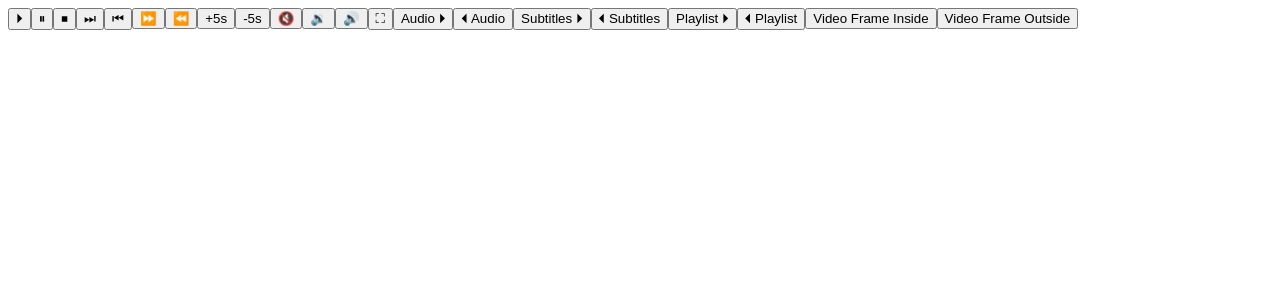
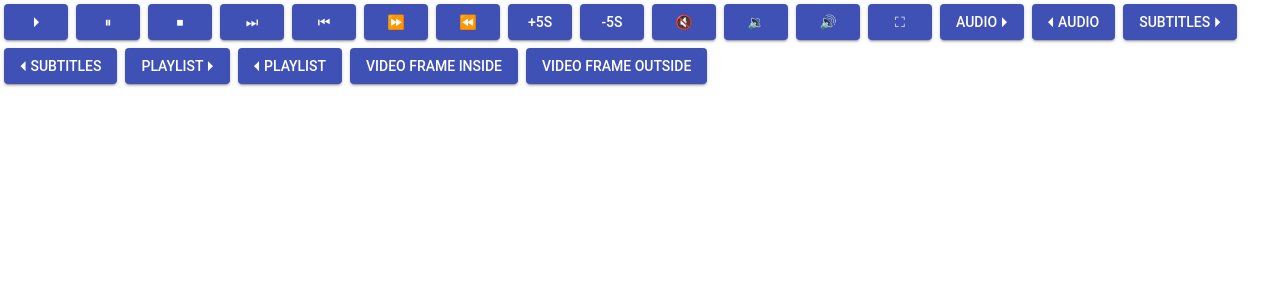
Before and after one commit to burdukowsky/mpc-hc-web, an Angular app: page / in a window 1280 px wide. Shown: the top 300 px of the page. Built offline with nearby package versions, Linux system fonts and the light colour scheme; a small style sheet from the web is missing.

Commit message:
add basic styles

```diff
--- a/package.json
+++ b/package.json
@@ -20,6 +20,7 @@
     "@angular/platform-browser-dynamic": "~7.2.0",
     "@angular/router": "~7.2.0",
     "core-js": "^2.5.4",
+    "roboto-fontface": "^0.10.0",
     "rxjs": "~6.3.3",
     "tslib": "^1.9.0",
     "zone.js": "~0.8.26"
--- a/src/app/main/main.component.html
+++ b/src/app/main/main.component.html
@@ -1,21 +1,21 @@
-<button (click)="do(command.Play)">&#x23f5;</button>
-<button (click)="do(command.Pause)">&#x23f8;</button>
-<button (click)="do(command.Stop)">&#x23f9;</button>
-<button (click)="do(command.Forward)">&#x23ed;</button>
-<button (click)="do(command.Back)">&#x23ee;</button>
-<button (click)="do(command.IncreaseSpeed)">&#x23e9;</button>
-<button (click)="do(command.DecreaseSpeed)">&#x23ea;</button>
-<button (click)="do(command.SeekForwardMedium)">+5s</button>
-<button (click)="do(command.SeekBackwardMedium)">-5s</button>
-<button (click)="do(command.Mute)">🔇</button><!--&#x1f507;-->
-<button (click)="do(command.VolumeDown)">🔉</button><!--&#x1f509;-->
-<button (click)="do(command.VolumeUp)">🔊</button><!--&#x1f50a;-->
-<button (click)="do(command.Fullscreen)">&#x26F6;</button>
-<button (click)="do(command.NextAudio)">Audio &#x23f5;</button>
-<button (click)="do(command.PreviousAudio)">&#x23f4; Audio</button>
-<button (click)="do(command.NextSubtitles)">Subtitles &#x23f5;</button>
-<button (click)="do(command.PreviousSubtitles)">&#x23f4; Subtitles</button>
-<button (click)="do(command.NextPlaylistItem)">Playlist &#x23f5;</button>
-<button (click)="do(command.PreviousPlaylistItem)">&#x23f4; Playlist</button>
-<button (click)="do(command.VideoFrameInside)">Video Frame Inside</button>
-<button (click)="do(command.VideoFrameOutside)">Video Frame Outside</button>
+<button class="mat-raised-button mat-raised-button-primary" (click)="do(command.Play)">&#x23f5;</button>
+<button class="mat-raised-button mat-raised-button-primary" (click)="do(command.Pause)">&#x23f8;</button>
+<button class="mat-raised-button mat-raised-button-primary" (click)="do(command.Stop)">&#x23f9;</button>
+<button class="mat-raised-button mat-raised-button-primary" (click)="do(command.Forward)">&#x23ed;</button>
+<button class="mat-raised-button mat-raised-button-primary" (click)="do(command.Back)">&#x23ee;</button>
+<button class="mat-raised-button mat-raised-button-primary" (click)="do(command.IncreaseSpeed)">&#x23e9;</button>
+<button class="mat-raised-button mat-raised-button-primary" (click)="do(command.DecreaseSpeed)">&#x23ea;</button>
+<button class="mat-raised-button mat-raised-button-primary" (click)="do(command.SeekForwardMedium)">+5s</button>
+<button class="mat-raised-button mat-raised-button-primary" (click)="do(command.SeekBackwardMedium)">-5s</button>
+<button class="mat-raised-button mat-raised-button-primary" (click)="do(command.Mute)">🔇</button><!--&#x1f507;-->
+<button class="mat-raised-button mat-raised-button-primary" (click)="do(command.VolumeDown)">🔉</button><!--&#x1f509;-->
+<button class="mat-raised-button mat-raised-button-primary" (click)="do(command.VolumeUp)">🔊</button><!--&#x1f50a;-->
+<button class="mat-raised-button mat-raised-button-primary" (click)="do(command.Fullscreen)">&#x26F6;</button>
+<button class="mat-raised-button mat-raised-button-primary" (click)="do(command.NextAudio)">Audio &#x23f5;</button>
+<button class="mat-raised-button mat-raised-button-primary" (click)="do(command.PreviousAudio)">&#x23f4; Audio</button>
+<button class="mat-raised-button mat-raised-button-primary" (click)="do(command.NextSubtitles)">Subtitles &#x23f5;</button>
+<button class="mat-raised-button mat-raised-button-primary" (click)="do(command.PreviousSubtitles)">&#x23f4; Subtitles</button>
+<button class="mat-raised-button mat-raised-button-primary" (click)="do(command.NextPlaylistItem)">Playlist &#x23f5;</button>
+<button class="mat-raised-button mat-raised-button-primary" (click)="do(command.PreviousPlaylistItem)">&#x23f4; Playlist</button>
+<button class="mat-raised-button mat-raised-button-primary" (click)="do(command.VideoFrameInside)">Video Frame Inside</button>
+<button class="mat-raised-button mat-raised-button-primary" (click)="do(command.VideoFrameOutside)">Video Frame Outside</button>
--- a/src/styles.scss
+++ b/src/styles.scss
@@ -1 +1,116 @@
-/* You can add global styles to this file, and also import other style files */
+@import '~roboto-fontface/css/roboto/roboto-fontface.css';
+
+$font-family-base: 'Roboto', 'Helvetica Neue', sans-serif;
+
+*,
+*::before,
+*::after {
+  box-sizing: border-box;
+}
+
+html {
+  font-family: sans-serif;
+  line-height: 1.15;
+  -webkit-text-size-adjust: 100%;
+  -webkit-tap-highlight-color: rgba(black, 0);
+}
+
+body {
+  margin: 0;
+  font-family: $font-family-base;
+  font-size: 1rem;
+  font-weight: 400;
+  line-height: 1.5;
+  color: black;
+  background-color: white;
+}
+
+*:focus {
+  outline: none;
+}
+
+.mat-raised-button {
+  position: relative;
+  display: inline-block;
+  box-sizing: border-box;
+  border: none;
+  border-radius: 4px;
+  padding: 0 16px;
+  min-width: 64px;
+  height: 36px;
+  vertical-align: middle;
+  text-align: center;
+  text-overflow: ellipsis;
+  text-transform: uppercase;
+  color: black;
+  background-color: white;
+  box-shadow: 0 3px 1px -2px rgba(0, 0, 0, 0.2), 0 2px 2px 0 rgba(0, 0, 0, 0.14), 0 1px 5px 0 rgba(0, 0, 0, 0.12);
+  font-family: $font-family-base;
+  font-size: 14px;
+  font-weight: 500;
+  line-height: 36px;
+  overflow: hidden;
+  outline: none;
+  cursor: pointer;
+  transition: box-shadow 0.2s;
+  margin: 0.25rem;
+
+  &::-moz-focus-inner {
+    border: none;
+  }
+
+  // Ripple
+  &::after {
+    content: '';
+    position: absolute;
+    left: 50%;
+    top: 50%;
+    border-radius: 50%;
+    padding: 50%;
+    width: 32px;
+    height: 32px;
+    background-color: black;
+    opacity: 0;
+    transform: translate(-50%, -50%) scale(1);
+    transition: opacity 1s, transform 0.5s;
+  }
+
+  // Hover, Focus
+  &:hover,
+  &:focus {
+    box-shadow: 0 2px 4px -1px rgba(0, 0, 0, 0.2), 0 4px 5px 0 rgba(0, 0, 0, 0.14), 0 1px 10px 0 rgba(0, 0, 0, 0.12);
+  }
+
+  // Active
+  &:active {
+    box-shadow: 0 5px 5px -3px rgba(0, 0, 0, 0.2), 0 8px 10px 1px rgba(0, 0, 0, 0.14), 0 3px 14px 2px rgba(0, 0, 0, 0.12);
+  }
+
+  &:active::after {
+    opacity: 0.32;
+    transform: translate(-50%, -50%) scale(0);
+    transition: transform 0s;
+  }
+
+  // Disabled
+  &:disabled {
+    color: rgba(0, 0, 0, 0.38) !important;
+    background-color: rgba(0, 0, 0, 0.12) !important;
+    box-shadow: none;
+    cursor: initial;
+  }
+
+  &:disabled::after {
+    opacity: 0;
+  }
+
+  &.mat-raised-button-primary {
+    color: white;
+    background-color: #3f51b5;
+
+    // Ripple
+    &::after {
+      background-color: white;
+    }
+  }
+}
```
Also changed, not shown: 1 other file (tests, documents, lock files or other folders).
